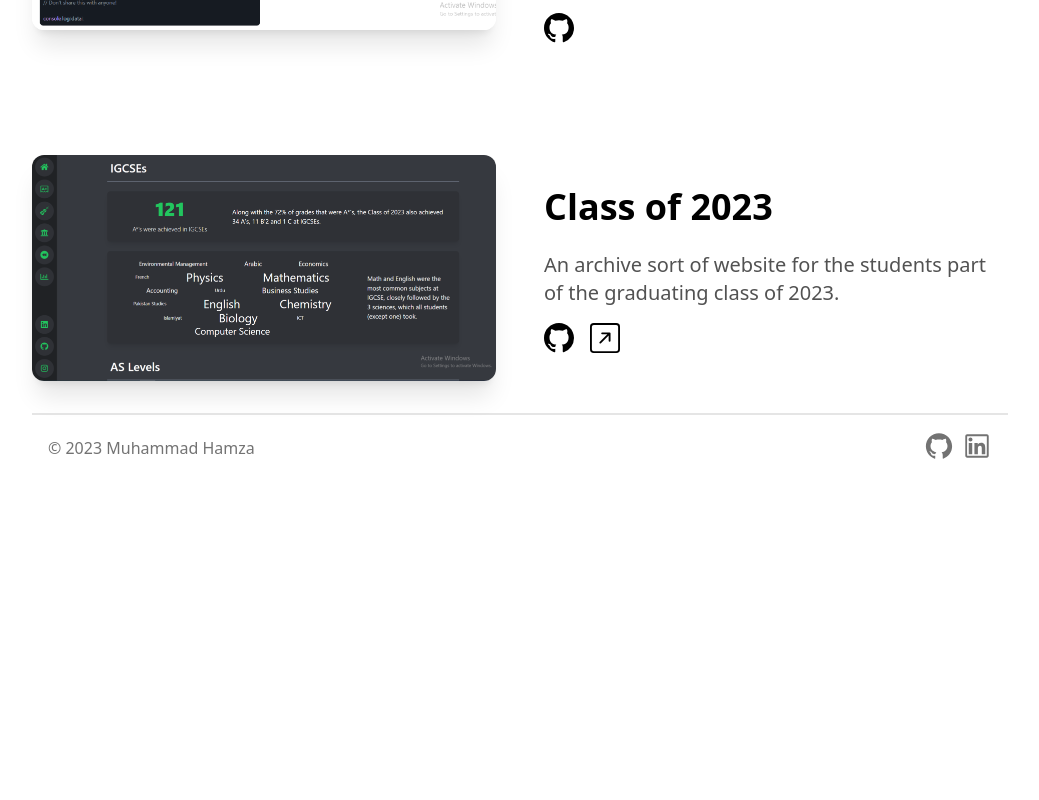
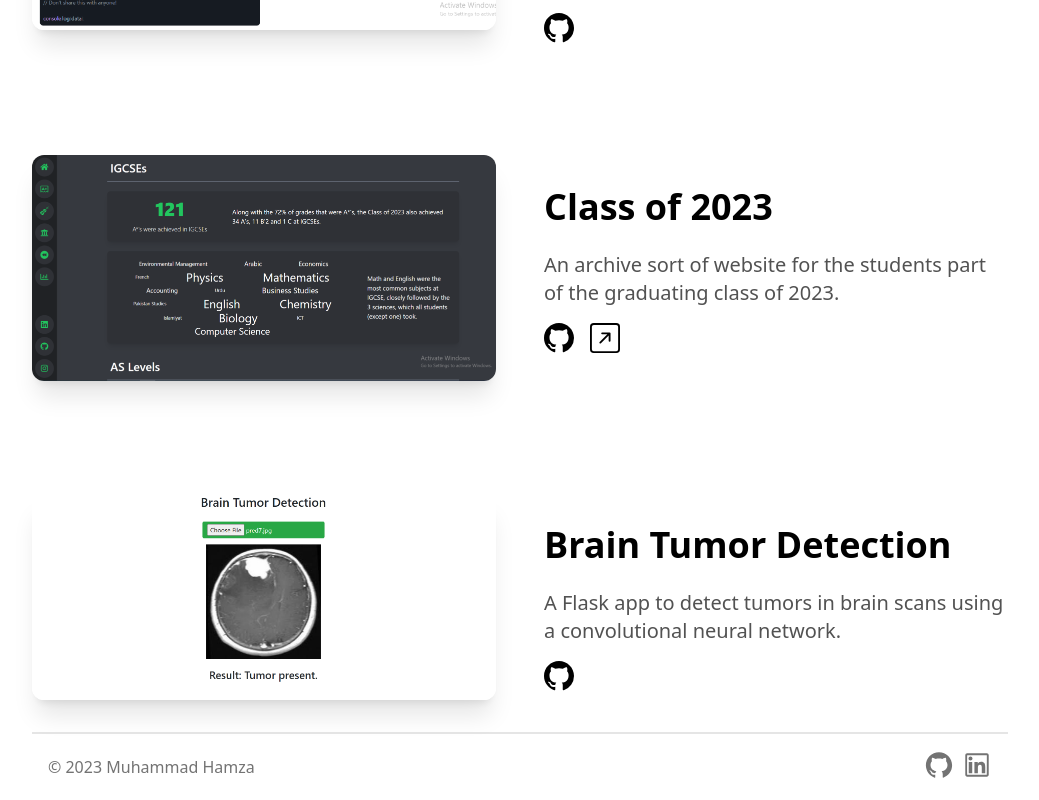
Before and after one commit to Muh-Hamza-99/muhammad-hamza, a Next.js app: page / in a window 1280 px wide. Shown: the part 2940-3740 px from the top of the page, without its empty margins (120-1159 px from the left). Before the commit the page ends 3421 px from the top, so only its background shows below. Built offline with nearby package versions, Linux system fonts and the light colour scheme.

Commit message:
Add project

```diff
--- a/components/ProjectsSection.tsx
+++ b/components/ProjectsSection.tsx
@@ -39,6 +39,12 @@ const projects: Project[] = [
     image: "/class-of-2023.png",
     github: "https://github.com/Muh-Hamza-99/class-of-2023",
     link: "https://class-of-2023.netlify.app/",
+  },
+  {
+    name: "Brain Tumor Detection",
+    description: "A Flask app to detect tumors in brain scans using a convolutional neural network.",
+    image: "/brain-tumor-detection.png",
+    github: "https://github.com/Muh-Hamza-99/brain-tumor-detection",
   },
 ];
 
```
Also changed, not shown: public/brain-tumor-detection.png (added).
